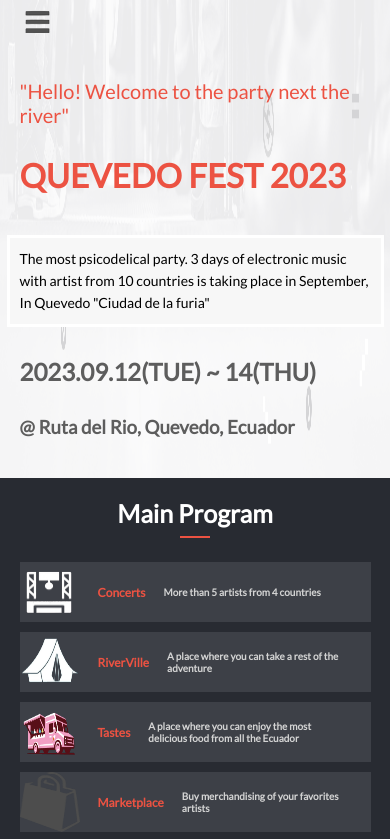
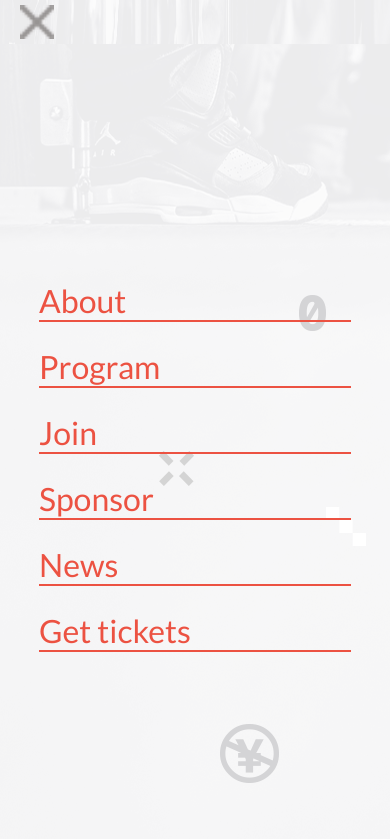
Before and after one commit to sanieni6/Module_1-Capstone-project, a website: page index.html in a window 390 px wide. Both pictures are taken after a click on the button 27 px from the left and 22 px from the top of the page. Shown: the top 839 px of the page. Drawn offline with Linux system fonts and the light colour scheme.

Commit message:
Add the mobile menu

```diff
--- a/index.html
+++ b/index.html
@@ -6,6 +6,7 @@
     <meta name="viewport" content="width=device-width, initial-scale=1.0">
     <title>Capstone project</title>
     <link rel="stylesheet" href="styles.css">
+
 </head>
 <body>
     <section class="back">
@@ -25,8 +26,8 @@
             </div>
             <div class="main-header">
                 <a href="index.html" class="home-button"><img class="header-logo" src="images/logofestivalbg.png" alt="main logo"></a>
-                <button href="" class="ham-btn" id="button"><img src="images/menubtn.png" alt="menu button" class="ham-image header-imager"></button>
-                <button href="" class="ham-btn hidden" id="close-button"><img src="images/close-button.png" alt="close button" class="hidden"></button>
+                <button href="" class="ham-btn" id="open-button"><img src="images/menubtn.png" alt="menu button" class="ham-image header-imager"></button>
+                <button href="" class="ham-btn hidden" id="close-button"><img  id="close" src="images/close-button.png" alt="close button" class="ham-image hidden"></button>
                 <nav class="nav-bar">
                     <ul class="nav-links">
                         <li class="nav-link">
@@ -146,6 +147,6 @@
         </div>
 
     </footer>
-
+    <script src="menu.js"></script>
 </body>
 </html>
--- /dev/null
+++ b/menu.js
@@ -0,0 +1,26 @@
+const openBtn = document.querySelector('#open-button');
+const closeBtn = document.querySelector('#close-button');
+const bar = document.querySelector('.nav-bar');
+const barElements = document.querySelectorAll('.nav-links');
+const imageClose = document.querySelector('#close');
+
+function displayMenu() {
+  closeBtn.style.display = 'block';
+  imageClose.style.display = 'block';
+  openBtn.style.display = 'none';
+  bar.classList.add('display-bar');
+  bar.classList.remove('no-bar');
+  bar.classList.add('bar-styles');
+}
+
+function close() {
+  closeBtn.style.display = 'none';
+  openBtn.style.display = 'block';
+  imageClose.style.display = 'none';
+  bar.classList.remove('display-bar');
+  bar.classList.add('no-bar');
+}
+
+barElements.forEach((element) => element.addEventListener('click', close));
+openBtn.addEventListener('click', displayMenu);
+closeBtn.addEventListener('click', close);
--- a/styles.css
+++ b/styles.css
@@ -36,10 +36,6 @@ body {
   display: flex;
   flex-direction: row;
   align-items: center;
-}
-
-.hidden {
-  display: none;
 }
 
 .home-button {
@@ -367,6 +363,10 @@ body {
   padding-right: 30px;
 }
 
+.hidden {
+  display: none;
+}
+
 .description-footer {
   display: none;
 }
@@ -380,6 +380,56 @@ body {
 }
 
 .whole-program {
+  display: none;
+}
+
+.bar-styles {
+  display: flex;
+  flex-direction: column;
+  position: absolute;
+  top: 44px;
+  width: 100%;
+  height: 100%;
+  left: 0;
+  margin: 0;
+  padding: 0;
+  background-image: url("images/background1.png");
+  justify-content: center;
+  align-items: center;
+}
+
+.nav-links {
+  display: flex;
+  flex-direction: column;
+  align-items: flex-start;
+  justify-content: flex-start;
+  width: 80%;
+  list-style: none;
+  gap: 25px;
+  margin: 0;
+  padding: 0;
+}
+
+.nav-link {
+  border-bottom-style: solid;
+  border-bottom-color: #ec5242;
+  border-width: 2px;
+  width: 100%;
+}
+
+.link {
+  font-family: Lato, sans-serif;
+  font-size: 32px;
+  font-weight: 400;
+  text-decoration-line: none;
+  color: #ec5242;
+}
+
+.display-bar {
+  display: flex;
+}
+
+.no-bar {
   display: none;
 }
 
@@ -435,6 +485,9 @@ body {
   }
 
   .ham-btn {
+    width: 0;
+    margin: 0;
+    padding: 0;
     display: none;
   }
 
@@ -455,6 +508,12 @@ body {
     flex-direction: row;
     align-items: center;
     gap: 30px;
+    width: max-content;
+  }
+
+  .nav-link {
+    border: none;
+    width: 100%;
   }
 
   .link {
@@ -671,4 +730,16 @@ body {
     margin: 0;
     display: block;
   }
+
+  .display-bar {
+    display: flex;
+  }
+
+  .no-bar {
+    display: flex;
+  }
+
+  .ham-image {
+    display: none;
+  }
 }
```
